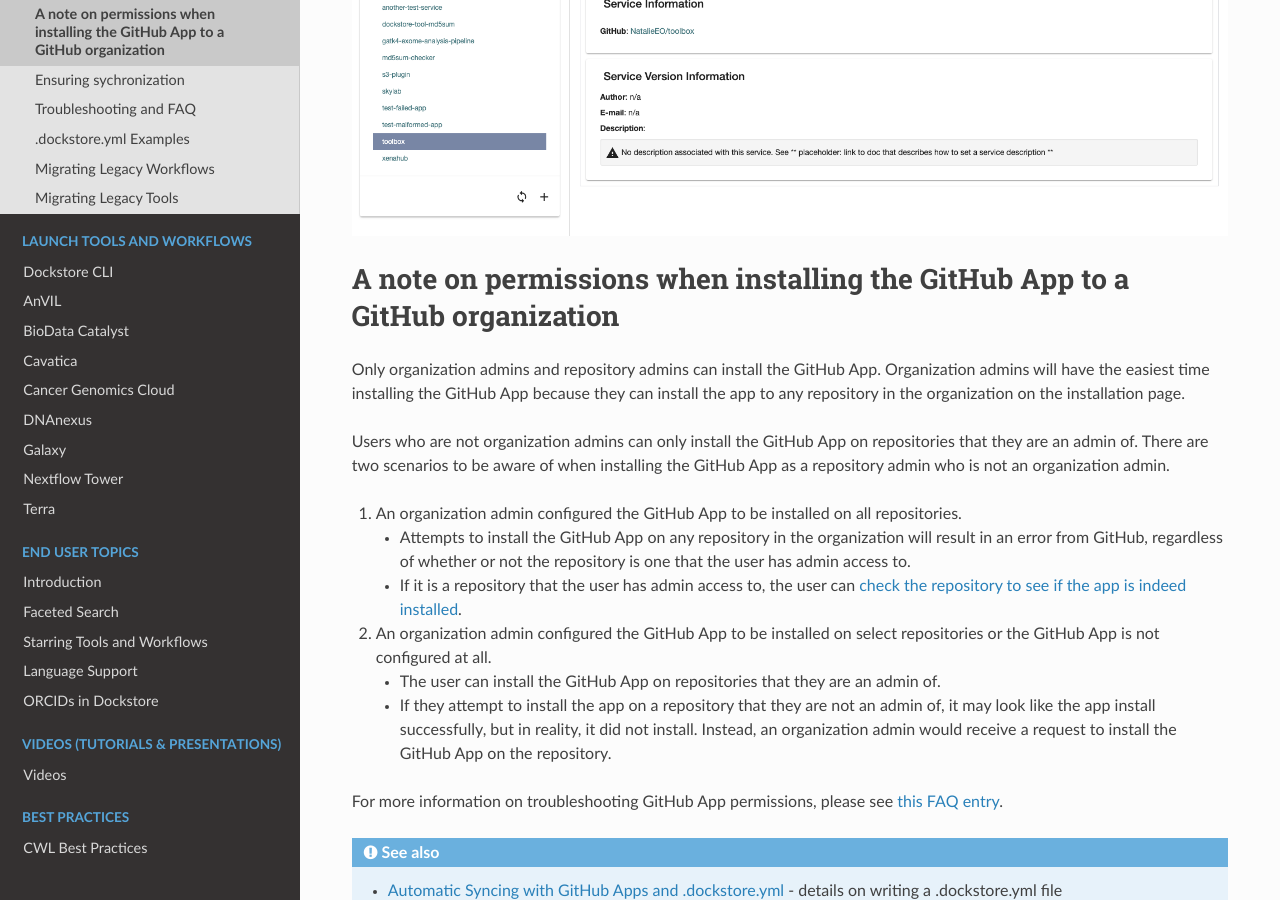
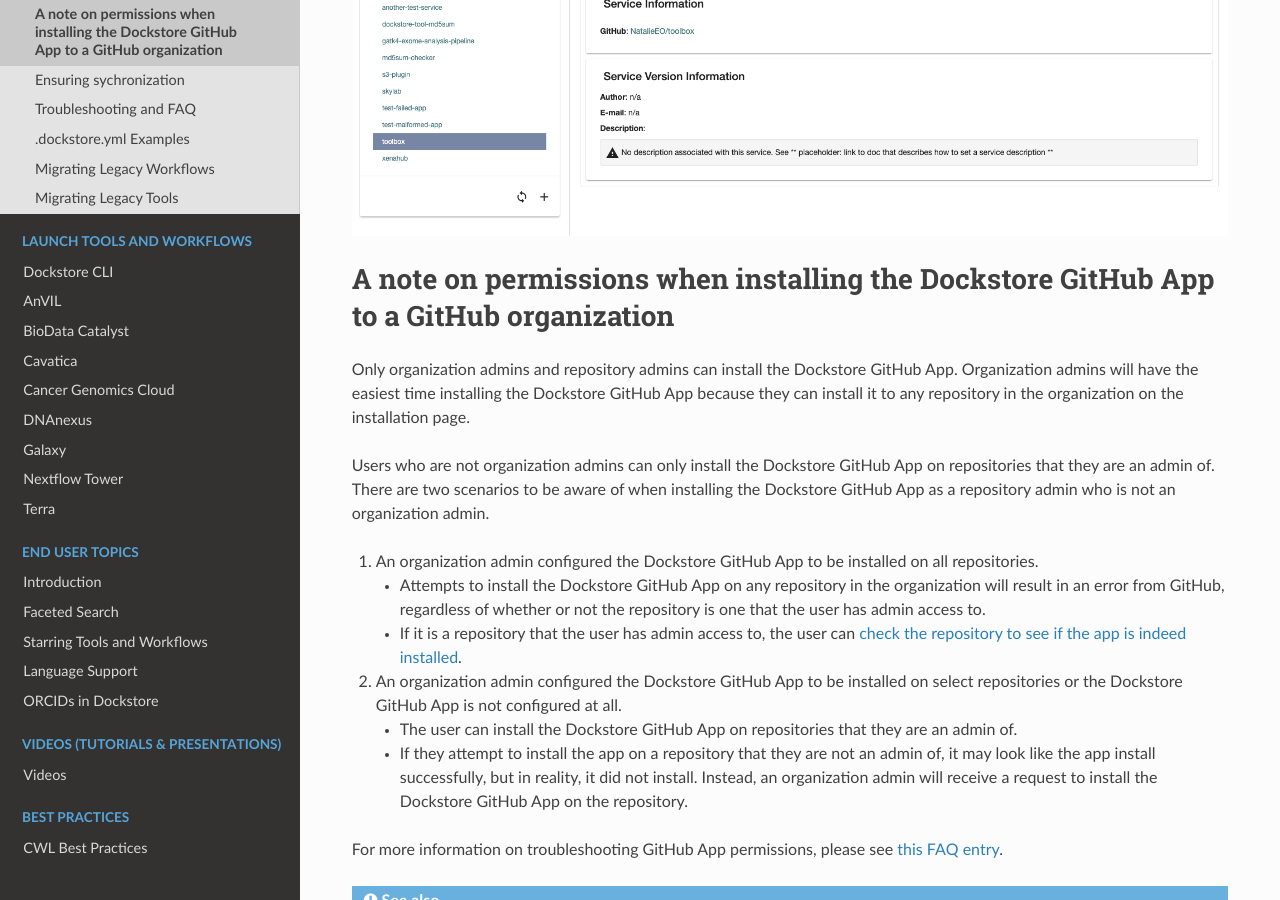
Before and after one commit to dockstore/dockstore-documentation, a Sphinx documentation site: the page built from docs/getting-started/github-apps/snippet--installation.rst, in a window 1280 px wide and 900 px high, scrolled down 2651 px. Built offline with Sphinx 7.4.7 and the Read the Docs theme 2.0.0, drawn with Linux system fonts in a browser that asks for light colours; some of the changed text lies outside the part shown.

Commit message:
PR feedback

```diff
--- a/docs/getting-started/github-apps/snippet--installation.rst
+++ b/docs/getting-started/github-apps/snippet--installation.rst
@@ -33,22 +33,22 @@
 .. figure:: /assets/images/docs/my-services-filled.png
 
 
-A note on permissions when installing the GitHub App to a GitHub organization
-~~~~~~~~~~~~~~~~~~~~~~~~~~~~~~~~~~~~~~~~~~~~~~~~~~~~~~~~~~~~~~~~~~~~~~~~~~~~~
+A note on permissions when installing the Dockstore GitHub App to a GitHub organization
+~~~~~~~~~~~~~~~~~~~~~~~~~~~~~~~~~~~~~~~~~~~~~~~~~~~~~~~~~~~~~~~~~~~~~~~~~~~~~~~~~~~~~~~
 
-Only organization admins and repository admins can install the GitHub App. Organization admins will have the easiest time installing the GitHub App because they can install the app to any repository in the organization on the installation page.
+Only organization admins and repository admins can install the Dockstore GitHub App. Organization admins will have the easiest time installing the Dockstore GitHub App because they can install it to any repository in the organization on the installation page.
 
-Users who are not organization admins can only install the GitHub App on repositories that they are an admin of. There are two scenarios to be aware of when installing the GitHub App as a repository admin who is not an organization admin.
+Users who are not organization admins can only install the Dockstore GitHub App on repositories that they are an admin of. There are two scenarios to be aware of when installing the Dockstore GitHub App as a repository admin who is not an organization admin.
 
-1. An organization admin configured the GitHub App to be installed on all repositories.
+1. An organization admin configured the Dockstore GitHub App to be installed on all repositories.
 
-   * Attempts to install the GitHub App on any repository in the organization will result in an error from GitHub, regardless of whether or not the repository is one that the user has admin access to.
+   * Attempts to install the Dockstore GitHub App on any repository in the organization will result in an error from GitHub, regardless of whether or not the repository is one that the user has admin access to.
    * If it is a repository that the user has admin access to, the user can :ref:`check the repository to see if the app is indeed installed <Check GitHub App installation on repository>`.
 
-2. An organization admin configured the GitHub App to be installed on select repositories or the GitHub App is not configured at all.
+2. An organization admin configured the Dockstore GitHub App to be installed on select repositories or the Dockstore GitHub App is not configured at all.
 
-   * The user can install the GitHub App on repositories that they are an admin of.
-   * If they attempt to install the app on a repository that they are not an admin of, it may look like the app install successfully, but in reality, it did not install. Instead, an organization admin would receive a request to install the GitHub App on the repository.
+   * The user can install the Dockstore GitHub App on repositories that they are an admin of.
+   * If they attempt to install the app on a repository that they are not an admin of, it may look like the app install successfully, but in reality, it did not install. Instead, an organization admin will receive a request to install the Dockstore GitHub App on the repository.
 
 For more information on troubleshooting GitHub App permissions, please see :ref:`this FAQ entry <GitHub App permissions FAQ>`.
 
```
